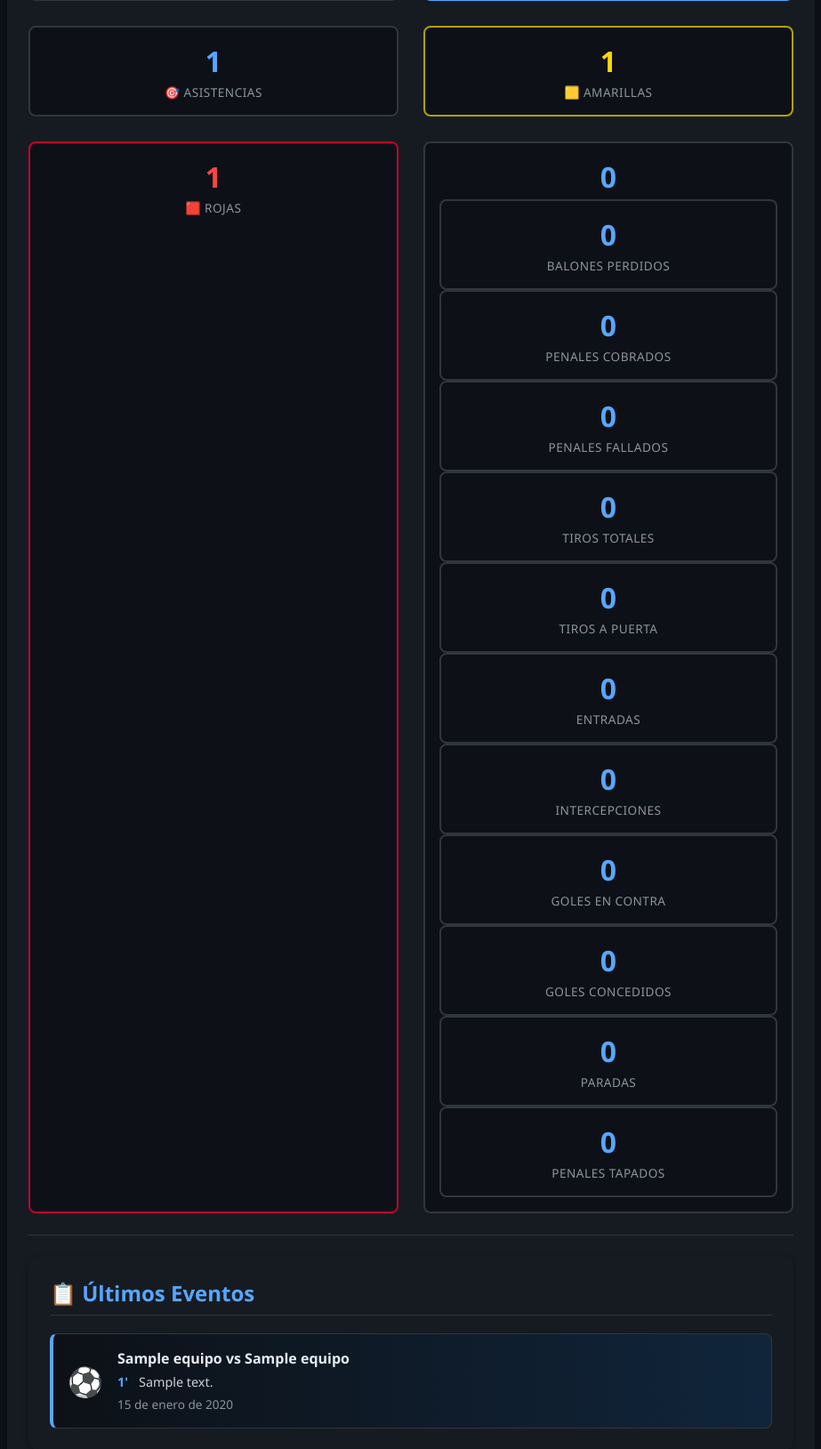
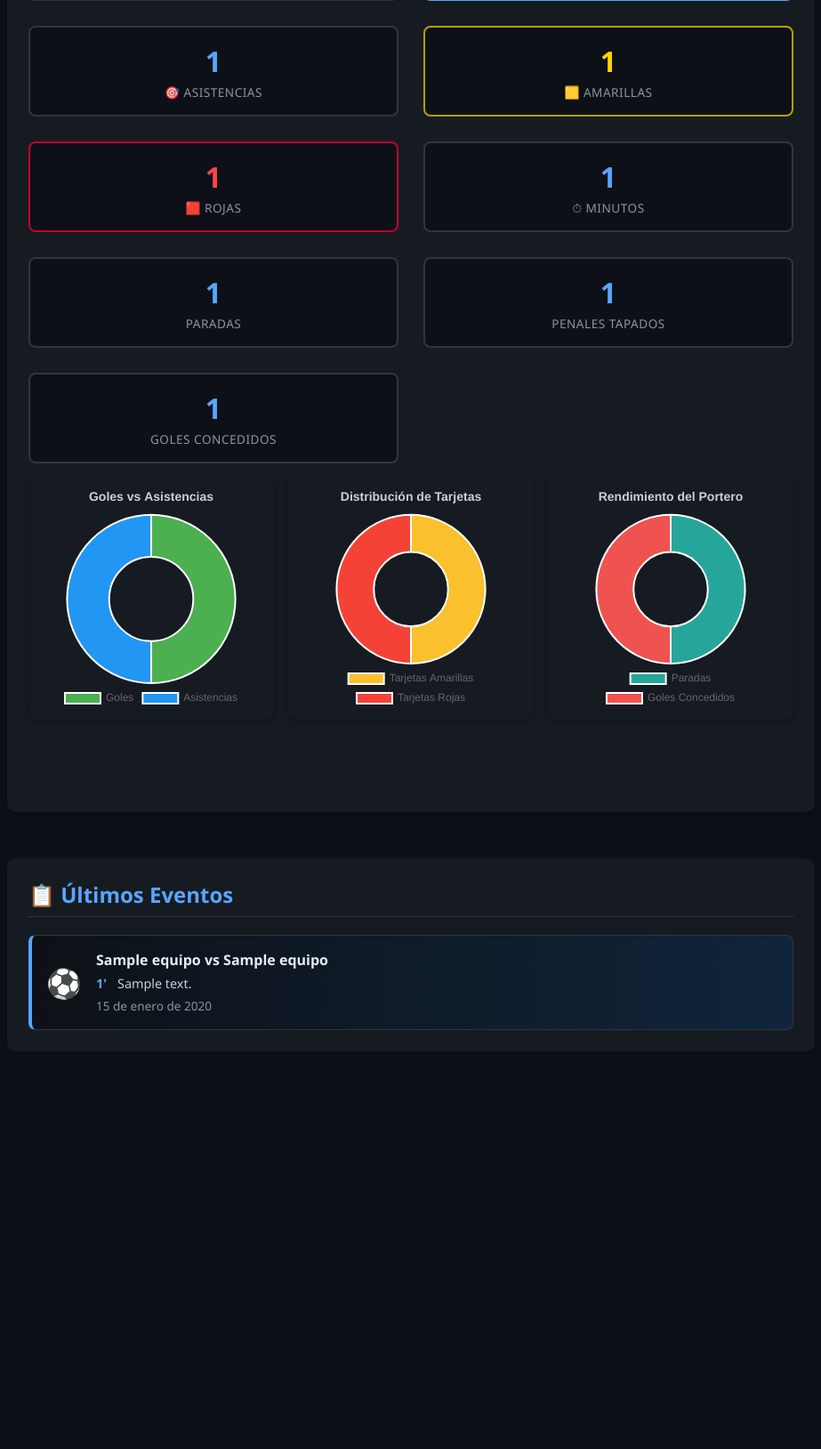
Before and after one commit to stiven89p/GolAGol, a FastAPI app: page /jugador/1 in a window 1280 px wide. Shown: the part 749-2378 px from the top of the page at 89% size, without its empty margins (348-1271 px from the left). After the commit the page ends 1907 px from the top, so only its background shows below. Run offline with FastAPI, Linux system fonts and the light colour scheme; tables that the repository leaves empty hold one stand-in row (values such as "Sample post"); grey boxes marked "Sample" are stand-in pictures; some libraries are stand-ins or nearby versions.

Commit message:
Agrega nuevas estadísticas avanzadas de jugadores y mejoras visuales en el perfil

```diff
--- a/main.py
+++ b/main.py
@@ -588,7 +588,19 @@ async def jugador_perfil(request: Request, jugador_id: int, session: SessionDep)
             "goles": est.goles or 0,
             "asistencias": est.asistencias or 0,
             "tarjetas_amarillas": est.tarjetas_amarillas or 0,
-            "tarjetas_rojas": est.tarjetas_rojas or 0
+            "tarjetas_rojas": est.tarjetas_rojas or 0,
+            "minutos_jugados": getattr(est, 'minutos_jugados', 0) or 0,
+            "balones_perdidos": getattr(est, 'balones_perdidos', 0) or 0,
+            "penales_cobrados": getattr(est, 'penales_cobrados', 0) or 0,
+            "penales_fallados": getattr(est, 'penales_fallados', 0) or 0,
+            "tiros_totales": getattr(est, 'tiros_totales', 0) or 0,
+            "tiros_a_puerta": getattr(est, 'tiros_a_puerta', 0) or 0,
+            "entradas": getattr(est, 'entradas', 0) or 0,
+            "intercepciones": getattr(est, 'intercepciones', 0) or 0,
+            "goles_contra": getattr(est, 'goles_contra', 0) or 0,
+            "goles_concedidos": getattr(est, 'goles_concedidos', 0) or 0,
+            "paradas": getattr(est, 'paradas', 0) or 0,
+            "penales_tapados": getattr(est, 'penales_tapados', 0) or 0
         })
 
     # Obtener otros jugadores del mismo equipo
--- /dev/null
+++ b/static/js/jugador_charts.js
@@ -0,0 +1,94 @@
+(function(){
+  if (!window.estadisticas || !Array.isArray(window.estadisticas)) return;
+  const pos = (window.jugadorPosicion || '').toUpperCase();
+
+  function renderDoughnut(canvasId, labels, data, colors, title){
+    const el = document.getElementById(canvasId);
+    if (!el) return;
+    new Chart(el, {
+      type: 'doughnut',
+      data: {
+        labels,
+        datasets: [{ data, backgroundColor: colors }]
+      },
+      options: {
+        responsive: true,
+        plugins: {
+          legend: { position: 'bottom' },
+          title: title ? { display: true, text: title, color: '#c9d1d9', font: { size: 14, weight: '600' } } : { display: false },
+          tooltip: {
+            callbacks: {
+              label: function(context){
+                const value = context.parsed;
+                const total = context.chart.data.datasets[0].data.reduce((a,b)=>a+b,0) || 1;
+                const pct = ((value/total)*100).toFixed(1);
+                return `${context.label}: ${value} (${pct}%)`;
+              }
+            }
+          }
+        }
+      }
+    });
+  }
+
+  window.estadisticas.forEach(est => {
+    const temporada = est.temporada;
+
+    // Goles vs Asistencias
+    renderDoughnut(
+      `chart-goles-${temporada}`,
+      ['Goles', 'Asistencias'],
+      [est.goles || 0, est.asistencias || 0],
+      ['#4caf50', '#2196f3'],
+      'Goles vs Asistencias'
+    );
+
+
+    renderDoughnut(
+      `chart-tarjetas-${temporada}`,
+      ['Tarjetas Amarillas', 'Tarjetas Rojas'],
+      [est.tarjetas_amarillas || 0, est.tarjetas_rojas || 0],
+      ['#fbc02d', '#f44336'],
+      'Distribución de Tarjetas'
+    );
+
+
+    // Tiros (delantero/mediocampista)
+    if (pos === 'DELANTERO' || pos === 'MEDIOCAMPISTA') {
+      const aPuerta = est.tiros_a_puerta || 0;
+      const noPuerta = Math.max((est.tiros_totales || 0) - aPuerta, 0);
+      renderDoughnut(
+        `chart-tiros-${temporada}`,
+        ['Tiros a Puerta', 'Tiros Fuera'],
+        [aPuerta, noPuerta],
+        ['#4caf50', '#f44336'],
+        'Distribución de Tiros'
+      );
+    }
+
+    if (pos === 'DEFENSOR' || pos === 'MEDIOCAMPISTA') {
+      const aDefensa = (est.entradas || 0) + (est.intercepciones || 0);
+      const noPerdidos = Math.max((est.balones_perdidos || 0), 0);
+      renderDoughnut(
+        `chart-defensivas-${temporada}`,
+        ['Entradas + Intercepciones', 'Balones Perdidos'],
+        [aDefensa, noPerdidos],
+        ['#ff7043', '#90a4ae'],
+        'Distribución de Defensa'
+      );
+    }
+
+
+
+    // Portero
+    if (pos === 'PORTERO') {
+      renderDoughnut(
+        `chart-portero-${temporada}`,
+        ['Paradas', 'Goles Concedidos'],
+        [est.paradas || 0, est.goles_concedidos || 0],
+        ['#26a69a', '#ef5350'],
+        'Rendimiento del Portero'
+      );
+    }
+  });
+})();
--- a/templates/jugador.html
+++ b/templates/jugador.html
@@ -89,6 +89,10 @@
             <div class="jugador-estadisticas panel">
                 <h2>📊 Estadísticas</h2>
                 {% if estadisticas %}
+                    <script>
+                        window.estadisticas = {{ estadisticas | tojson }};
+                        window.jugadorPosicion = '{{ jugador.posicion }}';
+                    </script>
                     {% for est in estadisticas %}
                     <div class="estadistica-temporada">
                         <h3>Temporada {{ est.temporada_nombre or est.temporada }}</h3>
@@ -98,18 +102,59 @@
                             <div class="stat-card"><div class="stat-valor">{{ est.asistencias or 0 }}</div><div class="stat-label">🎯 Asistencias</div></div>
                             <div class="stat-card amarilla"><div class="stat-valor">{{ est.tarjetas_amarillas or 0 }}</div><div class="stat-label">🟨 Amarillas</div></div>
                             <div class="stat-card roja"><div class="stat-valor">{{ est.tarjetas_rojas or 0 }}</div><div class="stat-label">🟥 Rojas</div></div>
-                            <div class="stat-card"><div class="stat-valor">{{ est.minutos_jugados or 0 }}</div>
-                            <div class="stat-card"><div class="stat-valor">{{ est.balones_perdidos or 0 }}</div><div class="stat-label">Balones Perdidos</div></div>
-                            <div class="stat-card"><div class="stat-valor">{{ est.penales_cobrados or 0 }}</div><div class="stat-label">Penales Cobrados</div></div>
-                            <div class="stat-card"><div class="stat-valor">{{ est.penales_fallados or 0 }}</div><div class="stat-label">Penales Fallados</div></div>
-                            <div class="stat-card"><div class="stat-valor">{{ est.tiros_totales or 0 }}</div><div class="stat-label">Tiros Totales</div></div>
-                            <div class="stat-card"><div class="stat-valor">{{ est.tiros_a_puerta or 0 }}</div><div class="stat-label">Tiros a Puerta</div></div>
-                            <div class="stat-card"><div class="stat-valor">{{ est.entradas or 0 }}</div><div class="stat-label">Entradas</div></div>
-                            <div class="stat-card"><div class="stat-valor">{{ est.intercepciones or 0 }}</div><div class="stat-label">Intercepciones</div></div>
-                            <div class="stat-card"><div class="stat-valor">{{ est.goles_contra or 0 }}</div><div class="stat-label">Goles en Contra</div></div>
-                            <div class="stat-card"><div class="stat-valor">{{ est.goles_concedidos or 0 }}</div><div class="stat-label">Goles Concedidos</div></div>
-                            <div class="stat-card"><div class="stat-valor">{{ est.paradas or 0 }}</div><div class="stat-label">Paradas</div></div>
-                            <div class="stat-card"><div class="stat-valor">{{ est.penales_tapados or 0 }}</div><div class="stat-label">Penales Tapados</div></div>
+                            <div class="stat-card"><div class="stat-valor">{{ est.minutos_jugados or 0 }}</div><div class="stat-label">⏱ Minutos</div></div>
+                            {% if jugador.posicion == 'PORTERO' %}
+                                <div class="stat-card"><div class="stat-valor">{{ est.paradas or 0 }}</div><div class="stat-label">Paradas</div></div>
+                                <div class="stat-card"><div class="stat-valor">{{ est.penales_tapados or 0 }}</div><div class="stat-label">Penales Tapados</div></div>
+                                <div class="stat-card"><div class="stat-valor">{{ est.goles_concedidos or 0 }}</div><div class="stat-label">Goles Concedidos</div></div>
+                            {% elif jugador.posicion == 'DEFENSOR' %}
+                                <div class="stat-card"><div class="stat-valor">{{ est.entradas or 0 }}</div><div class="stat-label">Entradas</div></div>
+                                <div class="stat-card"><div class="stat-valor">{{ est.intercepciones or 0 }}</div><div class="stat-label">Intercepciones</div></div>
+                                <div class="stat-card"><div class="stat-valor">{{ est.balones_perdidos or 0 }}</div><div class="stat-label">Balones Perdidos</div></div>
+                                <div class="stat-card"><div class="stat-valor">{{ est.goles_contra or 0 }}</div><div class="stat-label">Goles en Contra</div></div>
+                            {% elif jugador.posicion == 'MEDIOCAMPISTA' %}
+                                <div class="stat-card"><div class="stat-valor">{{ est.entradas or 0 }}</div><div class="stat-label">Entradas</div></div>
+                                <div class="stat-card"><div class="stat-valor">{{ est.intercepciones or 0 }}</div><div class="stat-label">Intercepciones</div></div>
+                                <div class="stat-card"><div class="stat-valor">{{ est.tiros_totales or 0 }}</div><div class="stat-label">Tiros Totales</div></div>
+                                <div class="stat-card"><div class="stat-valor">{{ (est.goles / est.partidos_jugados) |round(2) if est.partidos_jugados else 0 }}</div><div class="stat-label">promedio de gol por partido</div></div>
+                            {% elif jugador.posicion == 'DELANTERO' %}
+                                <div class="stat-card"><div class="stat-valor">{{ est.tiros_totales or 0 }}</div><div class="stat-label">Tiros Totales</div></div>
+                                <div class="stat-card"><div class="stat-valor">{{ (est.goles / est.partidos_jugados) |round(2)  if est.partidos_jugados else 0 }}</div><div class="stat-label">promedio de gol por partido</div></div>
+                                <div class="stat-card"><div class="stat-valor">{{ est.tiros_a_puerta or 0 }}</div><div class="stat-label">Tiros a Puerta</div></div>
+                                <div class="stat-card"><div class="stat-valor">{{ est.penales_cobrados or 0 }}</div><div class="stat-label">Penales Cobrados</div></div>
+                                <div class="stat-card"><div class="stat-valor">{{ est.penales_fallados or 0 }}</div><div class="stat-label">Penales Fallados</div></div>
+                                <div class="stat-card"><div class="stat-valor">{{ est.balones_perdidos or 0 }}</div><div class="stat-label">Balones Perdidos</div></div>
+                            {% endif %}
+                        </div>
+
+                        <!-- Gráficas por temporada -->
+                        <div class="charts-grid" style="display:grid;grid-template-columns:repeat(auto-fit,minmax(240px,1fr));gap:16px;margin-top:12px;">
+                            <!-- Goles vs Asistencias -->
+                            <div class="panel" style="padding:8px;">
+                                <canvas id="chart-goles-{{ est.temporada }}" width="240" height="240"></canvas>
+                            </div>
+                            <!-- Tarjetas -->
+                            <div class="panel" style="padding:8px;">
+                                <canvas id="chart-tarjetas-{{ est.temporada }}" width="240" height="240"></canvas>
+                            </div>
+                            {% if jugador.posicion == 'DEFENSOR' or jugador.posicion == 'MEDIOCAMPISTA' %}
+                            <!-- Defensivas -->
+                            <div class="panel" style="padding:8px;">
+                                <canvas id="chart-defensivas-{{ est.temporada }}" width="240" height="240"></canvas>
+                            </div>
+                            {% endif %}
+                            {% if jugador.posicion == 'DELANTERO' or jugador.posicion == 'MEDIOCAMPISTA' %}
+                            <!-- Tiros -->
+                            <div class="panel" style="padding:8px;">
+                                <canvas id="chart-tiros-{{ est.temporada }}" width="240" height="240"></canvas>
+                            </div>
+                            {% endif %}
+                            {% if jugador.posicion == 'PORTERO' %}
+                            <!-- Portero -->
+                            <div class="panel" style="padding:8px;">
+                                <canvas id="chart-portero-{{ est.temporada }}" width="240" height="240"></canvas>
+                            </div>
+                            {% endif %}
                         </div>
                     </div>
                     {% endfor %}
@@ -132,6 +177,8 @@
     <script>
         var jugadorId = {{ jugador.jugador_id }};
     </script>
+    <script src="https://cdn.jsdelivr.net/npm/chart.js"></script>
     <script src="/static/js/jugador_perfil.js"></script>
+    <script src="/static/js/jugador_charts.js"></script>
 </body>
 </html>
```
Also changed, not shown: backend/routers/Estadisticas_Jugadores.py (+12 -0 lines).
